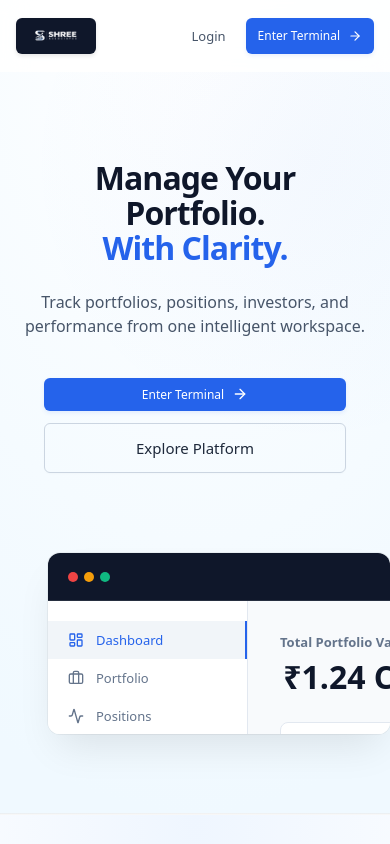
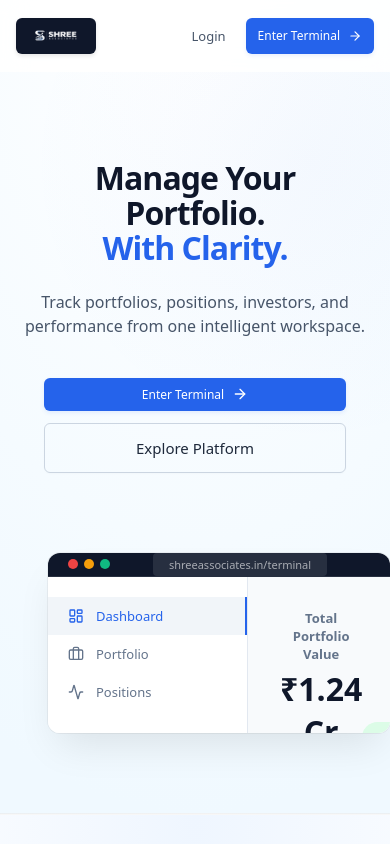
Before and after one commit to priyapandey-maker/trade-management-platform, a Next.js app in the folder frontend/: page / in a window 390 px wide. Shown: the top 844 px of the page. Built offline with nearby package versions, Linux system fonts and the light colour scheme; no server answers.

Commit message:
Fix landing hero responsiveness and logout redirect

```diff
--- a/frontend/src/app/landing.css
+++ b/frontend/src/app/landing.css
@@ -218,8 +218,8 @@ body {
 
 /* Interactive Product Preview */
 .lp-preview-wrapper {
+  width: 100%;
   max-width: 1000px;
-  width: 100%;
   margin: 0 auto;
   border-radius: 12px;
   background: #FFFFFF;
@@ -227,11 +227,9 @@ body {
   overflow: hidden;
   position: relative;
   aspect-ratio: 1000 / 528;
-  container-type: inline-size;
-  transform: perspective(1200px) rotateX(4deg) translateY(10px);
   transition: transform 0.6s cubic-bezier(0.16, 1, 0.3, 1), box-shadow 0.6s cubic-bezier(0.16, 1, 0.3, 1);
-  will-change: transform;
 }
+
 .lp-preview-wrapper:hover {
   transform: perspective(1200px) rotateX(0deg) translateY(-5px);
   box-shadow: 0 35px 60px -15px rgba(0, 0, 0, 0.15), 0 0 0 1px rgba(0,0,0,0.05);
@@ -241,10 +239,8 @@ body {
   position: absolute;
   top: 0;
   left: 0;
-  width: 1000px;
-  height: 528px;
-  transform-origin: top left;
-  transform: scale(calc(100cqw / 1000));
+  width: 100%;
+  height: 100%;
 }
 
 @media (min-width: 1000px) {
--- a/frontend/src/app/page.tsx
+++ b/frontend/src/app/page.tsx
@@ -35,8 +35,6 @@ const DashboardPreview: React.FC = () => {
 
   return (
     <div className="lp-preview-inner" style={{
-      width: '1000px',
-      height: '528px',
       display: 'flex',
       flexDirection: 'column',
     }}>
--- a/frontend/src/context/AuthContext.tsx
+++ b/frontend/src/context/AuthContext.tsx
@@ -54,10 +54,12 @@ export const AuthProvider: React.FC<{ children: React.ReactNode }> = ({ children
   // Watch unauthenticated redirects
   useEffect(() => {
     if (!loading) {
-      if (!token && pathname !== '/login' && pathname !== '/') {
-        router.replace('/login');
+      if (!token && pathname !== '/') {
+        // No token: send user to landing page
+        router.replace('/');
       } else if (token && (pathname === '/login' || pathname === '/')) {
-        router.replace('/open'); // redirect to dashboard/open positions if logged in
+        // Authenticated user should go to dashboard
+        router.replace('/open');
       }
     }
   }, [token, pathname, loading, router]);
```
